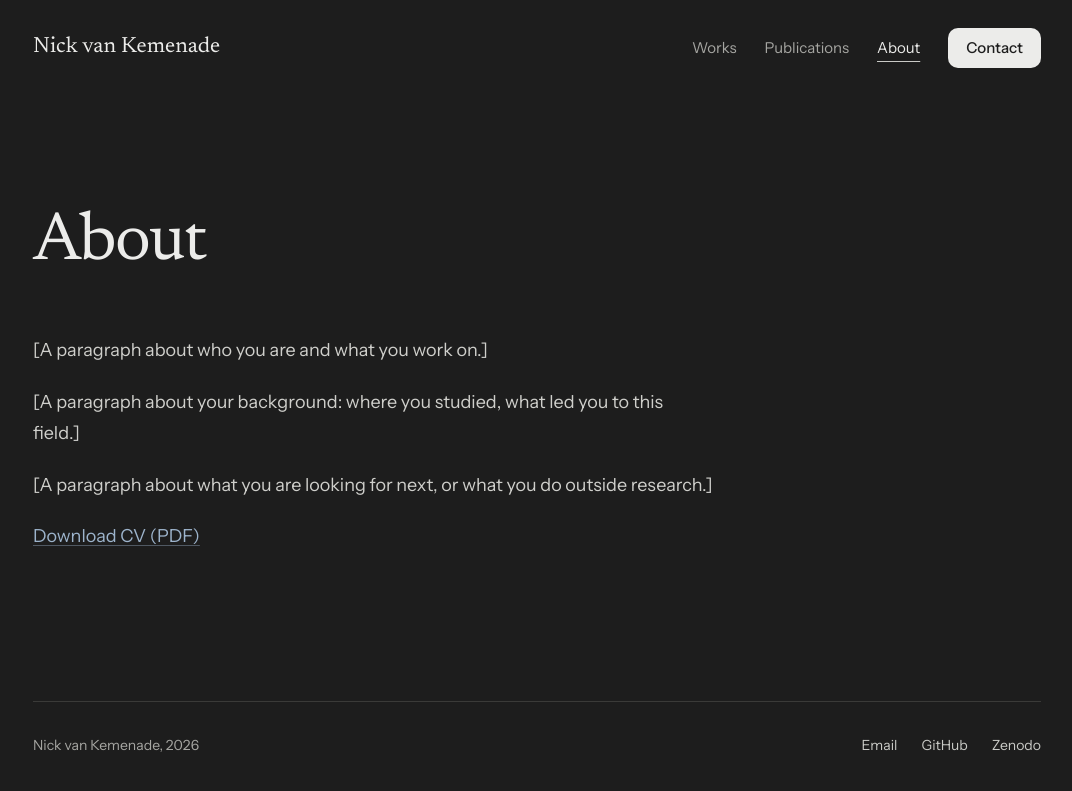
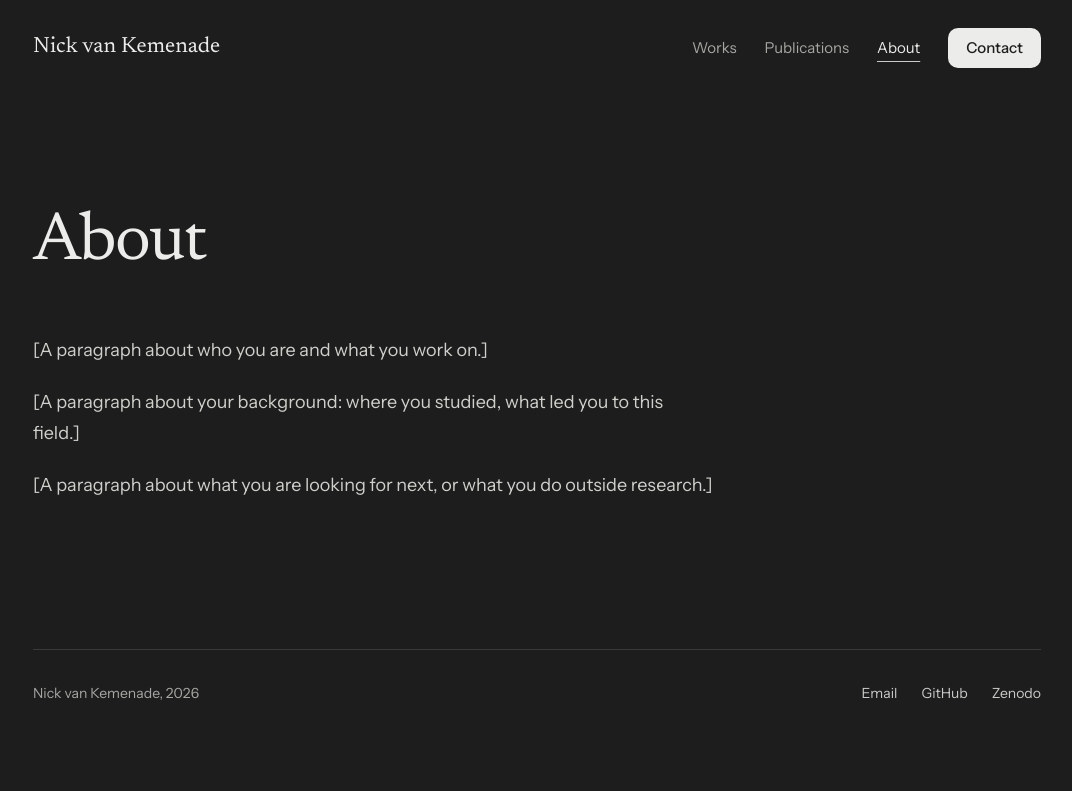
Before and after one commit to nickvankemenade-ai/nickvankemenade-ai.github.io, a Jekyll site: the page built from about/index.html, in a window 1280 px wide. Shown: the top 791 px of the page, without its empty margins (103-1175 px from the left). Built offline with Jekyll 4.4.1, drawn with Linux system fonts in a browser that asks for light colours.

Commit message:
Remove CV link from about page
Co-Authored-By: Claude Opus 5.5 <noreply@anthropic.com>

```diff
--- a/about/index.html
+++ b/about/index.html
@@ -9,5 +9,4 @@ title: About
   <p>[A paragraph about who you are and what you work on.]</p>
   <p>[A paragraph about your background: where you studied, what led you to this field.]</p>
   <p>[A paragraph about what you are looking for next, or what you do outside research.]</p>
-  <p><a href="{{ '/assets/cv.pdf' | relative_url }}">Download CV (PDF)</a></p>
 </div>
```
Also changed, not shown: README.md.
